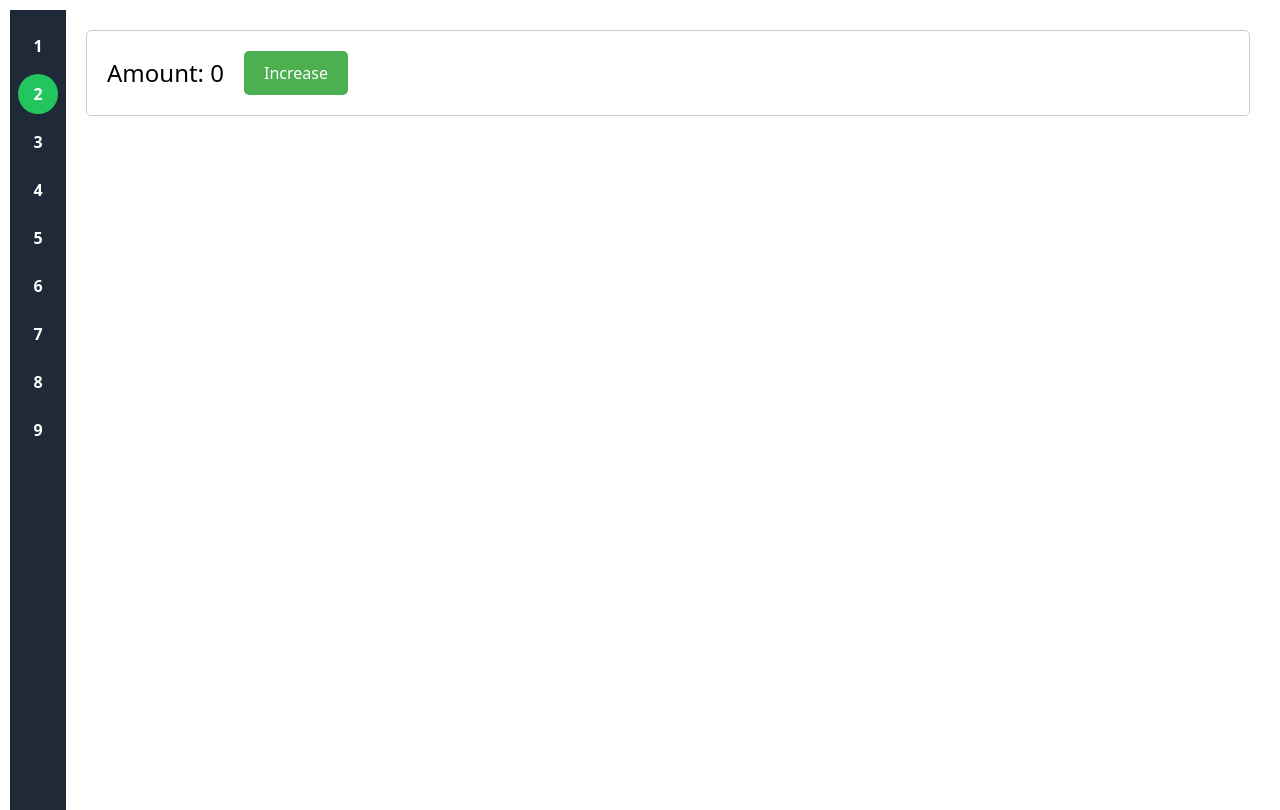
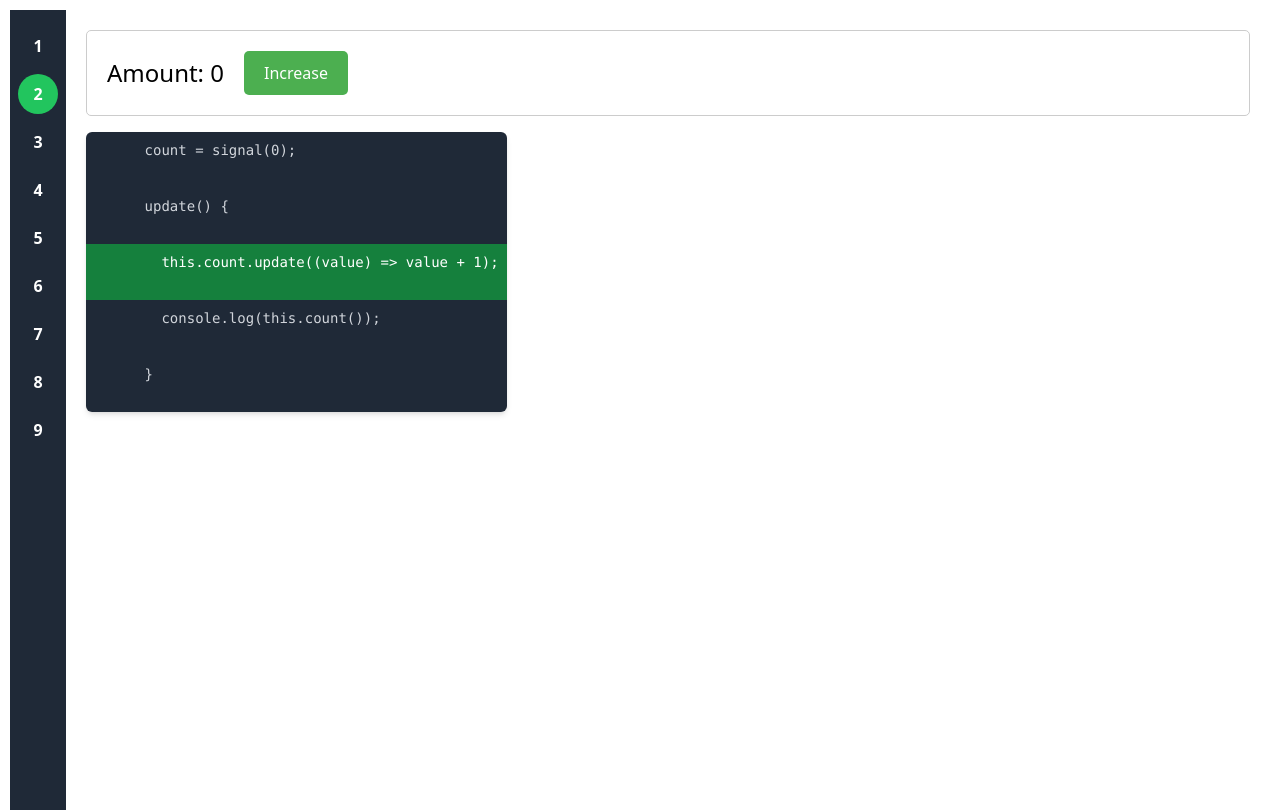
Before and after one commit to damiansire/angular-examples, an Angular app: page /1 in a window 1280 px wide. Built offline with nearby package versions, Linux system fonts and the light colour scheme.

Commit message:
feat: add code preview to update signal

```diff
--- a/src/app/signals/update-signal/update-signal.component.html
+++ b/src/app/signals/update-signal/update-signal.component.html
@@ -2,3 +2,6 @@
   <div class="counter-display">Amount: {{ count() }}</div>
   <button class="counter-button" (click)="update()">Increase</button>
 </div>
+<div class="mt-4">
+  <app-code [lines]="lines" />
+</div>
--- a/src/app/signals/update-signal/update-signal.component.ts
+++ b/src/app/signals/update-signal/update-signal.component.ts
@@ -1,11 +1,19 @@
-import { Component, ElementRef, ViewChild, signal } from '@angular/core';
+import {
+  Component,
+  ElementRef,
+  ViewChild,
+  computed,
+  signal,
+} from '@angular/core';
+import { CodeComponent } from '../../components-atom/code/code.component';
+import { codeLine } from '../../components-atom/component-atom.interface';
 
 @Component({
   selector: 'app-update-signal',
   standalone: true,
-  imports: [],
   templateUrl: './update-signal.component.html',
   styleUrl: './update-signal.component.css',
+  imports: [CodeComponent],
 })
 export class UpdateSignalComponent {
   count = signal(0);
@@ -17,10 +25,12 @@ export class UpdateSignalComponent {
     this.count.update((value) => value + 1);
     console.log(this.count());
   }
-  setValue() {
-    const inputValue = parseInt(this.myInput.nativeElement.value, 10);
-    if (!isNaN(inputValue)) {
-      this.count.set(inputValue);
-    }
-  }
+
+  lines = computed<codeLine[]>(() => [
+    { line: 'count = signal(0);', active: false },
+    { line: 'update() {', active: false },
+    { line: '  this.count.update((value) => value + 1);', active: true },
+    { line: '  console.log(this.count());', active: false },
+    { line: '}', active: false },
+  ]);
 }
```
